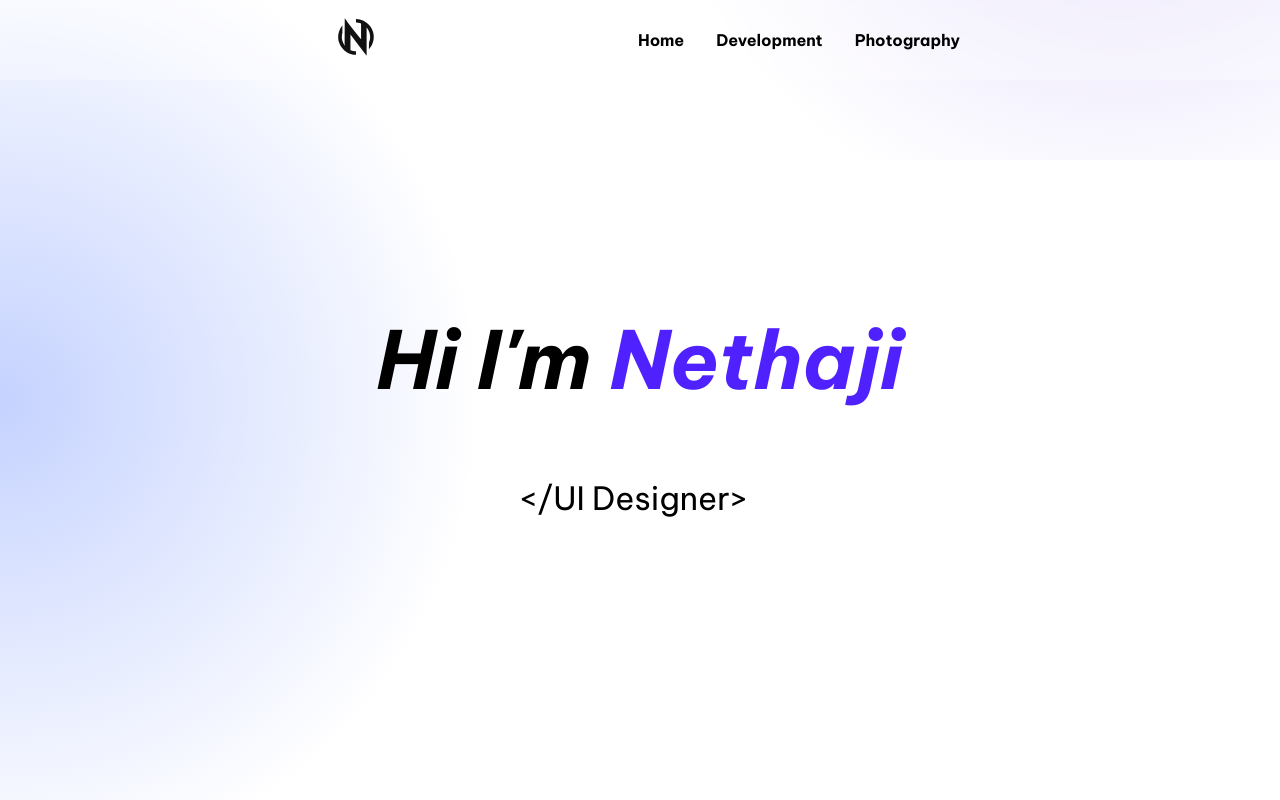
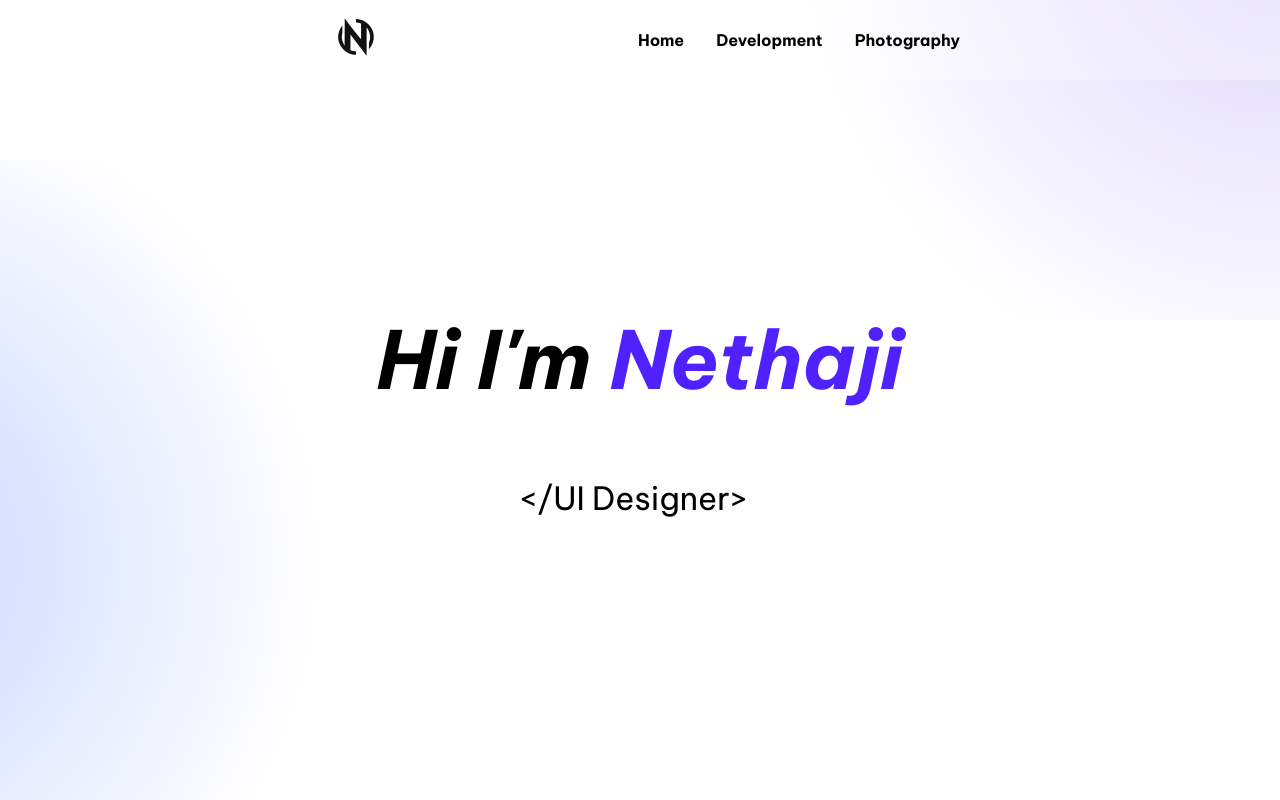
Before and after one commit to imnethaji/personal-portfolio, a React (Vite) app: page / in a window 1280 px wide. Shown: the top 800 px of the page. Built offline with nearby package versions, Linux system fonts and the light colour scheme.

Commit message:
Scroll bar style change

```diff
--- a/src/components/Nav.sass
+++ b/src/components/Nav.sass
@@ -1,28 +1,14 @@
 nav
   display: flex
-  position: fixed
   align-items: center
   justify-content: space-between
+  box-sizing: border-box
+  position: fixed
   width: 100%
+  height: 50px
   padding: 2.5em 20em
-  box-sizing: border-box
-  height: 50px
-  position: fixed
-  overflow: hidden
   background: hsla(100, 100%, 100%, 0.3)
   backdrop-filter: blur(4px)
-  &::before
-    content: ''
-    position: absolute
-    filter: blur(4px)
-    top: 0
-    left: 0
-    right: 0
-    bottom: 0
-    opacity: 0.6
-    z-index: -1
-
-
 
 ul
     display: flex
--- a/src/index.sass
+++ b/src/index.sass
@@ -1,6 +1,4 @@
 @import url('https://fonts.googleapis.com/css2?family=Be+Vietnam+Pro:ital,wght@0,100;0,200;0,300;0,400;0,500;0,600;0,700;0,800;0,900;1,100;1,200;1,300;1,400;1,500;1,600;1,700;1,800;1,900&display=swap')
-
-
 
 :root
   font-family: "Be Vietnam Pro", system-ui, Helvetica, Arial, sans-serif
@@ -11,7 +9,6 @@
   -webkit-font-smoothing: antialiased
   -moz-osx-font-smoothing: grayscale
 
-
 html
   height: 100%
   width: 100%
@@ -19,10 +16,9 @@ html
   padding: 0
   overflow-x: hidden
   background: radial-gradient(circle,var(--opera-hero-glow-1-color-1) 0,var(--opera-hero-glow-1-color-2) 30rem),radial-gradient(circle,var(--opera-hero-glow-2-color-1) 0,var(--opera-hero-glow-2-color-2) 30rem)
-  background-position-x: -40rem,30rem
-  background-position-y: 0,-40rem
+  background-position-x: -50rem,40rem
+  background-position-y: 10rem,-30rem
   background-repeat: no-repeat
-
 
 body
   margin: 0
--- a/src/pages/App.sass
+++ b/src/pages/App.sass
@@ -5,7 +5,7 @@
   --opera-hero-glow-2-color-2: hsla(0,0%,100%,0)
 
 .container
-
+  scroll-behavior: smooth
   margin: 0
   padding: 0
   display: flex
@@ -19,7 +19,9 @@
 
   h1
     font-size: 5em
+
 .tech-stack
+    scroll-behavior: smooth
     text-align: center
     border-radius: 1em
     padding: 1em
@@ -85,3 +87,23 @@ img
   h1
     margin-top: 1em
     font-size: 3em
+
+/* width */
+::-webkit-scrollbar
+  width: 5px
+
+
+/* Track */
+::-webkit-scrollbar-track
+  width: 10px
+  background: #e0e0e0
+
+
+/* Handle */
+::-webkit-scrollbar-thumb
+  background: #b6b6b6
+
+
+/* Handle on hover */
+::-webkit-scrollbar-thumb:hover
+  background: #555
```
